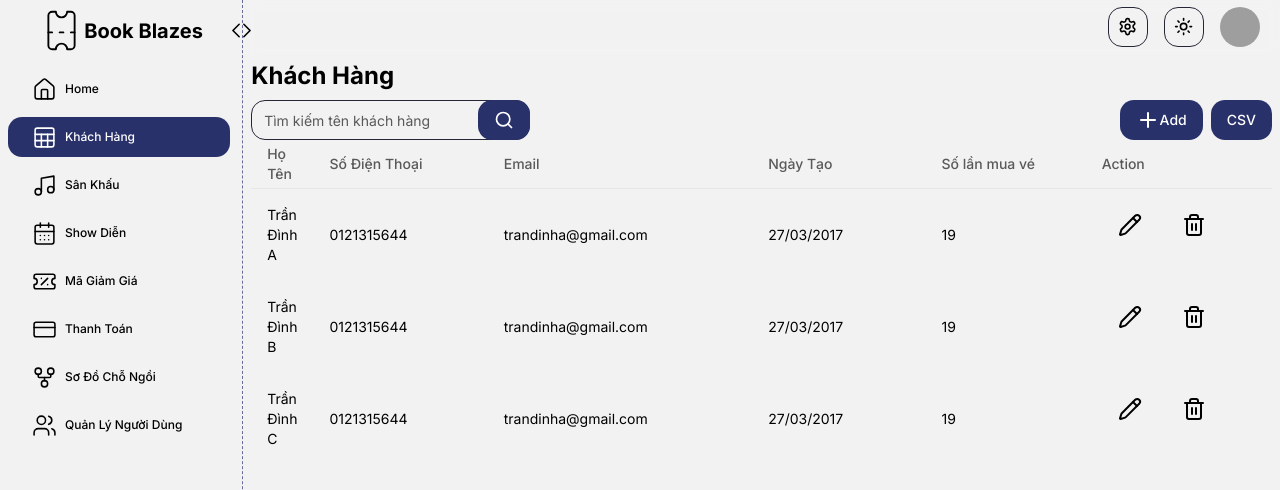
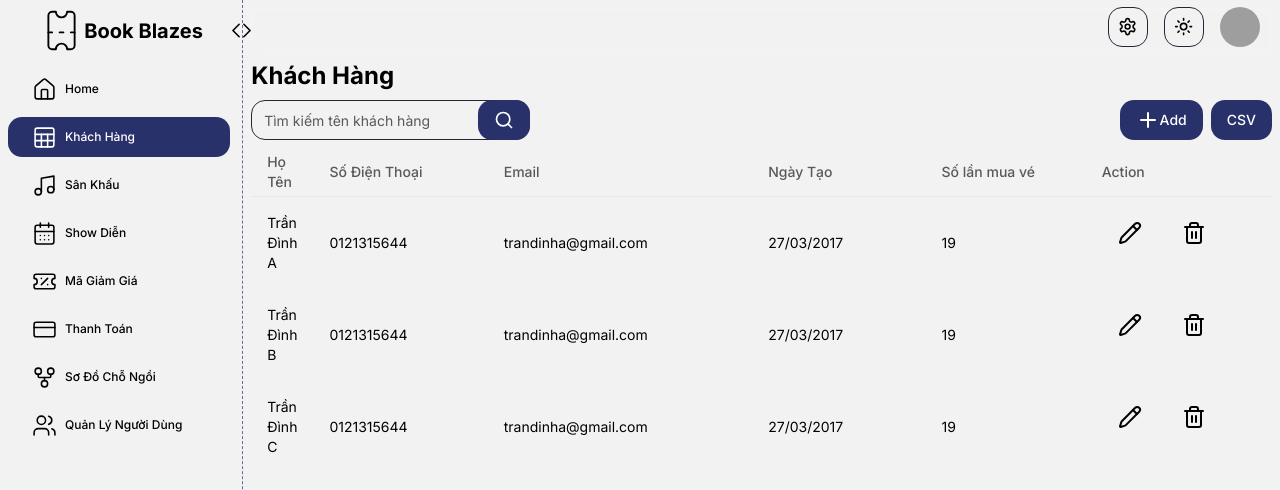
Before and after one commit to BaoSkyFall/book-blaze-admin, a Next.js app: page /customer in a window 1280 px wide. Shown: the top 490 px of the page. Built offline with nearby package versions, Linux system fonts and the light colour scheme; grey boxes are pictures that could not be loaded.

Commit message:
mt for table

```diff
--- a/src/components/table-layout.tsx
+++ b/src/components/table-layout.tsx
@@ -47,7 +47,9 @@ const TableLayout = ({
           <Button variant="default">CSV</Button>
         </div>
       </div>
-      <div id="body">{children}</div>
+      <div id="body" className="mt-2">
+        {children}
+      </div>
     </section>
   );
 };
```
